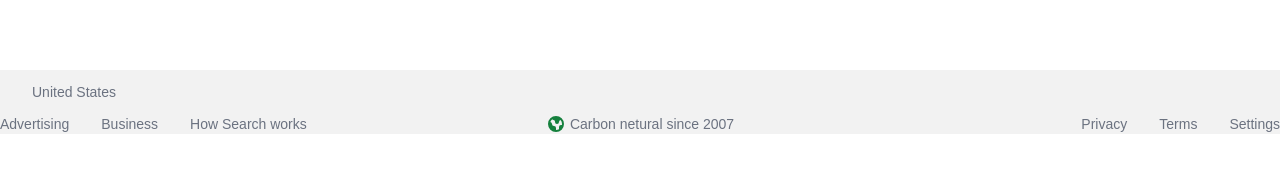
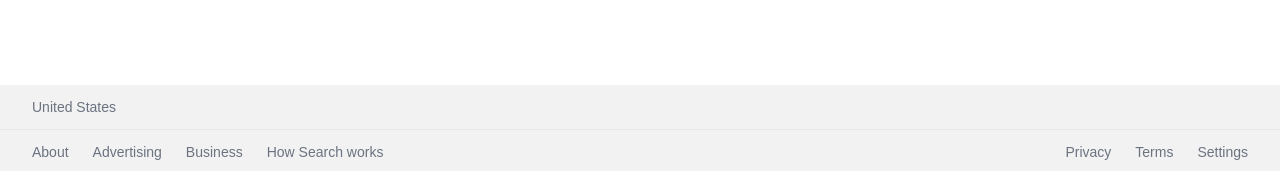
Before and after one commit to Adityaraj05/Google-clone, a Next.js app: page / in a window 1280 px wide. Shown: the part 626-797 px from the top of the page. Built offline with nearby package versions, Linux system fonts and the light colour scheme; no server answers.

Commit message:
Change in footer section

```diff
--- a/src/components/Footer.jsx
+++ b/src/components/Footer.jsx
@@ -1,29 +1,25 @@
 import CountryLookup from "./CountryLookup";
-import { GlobeIcon } from '@heroicons/react/solid';
 
 export default function Footer() {
   return (
-    <footer className="absolute bottom-10 text-sm text-gray-500 bg-[#f2f2f2] w-full">
+    <footer className="absolute bottom-0 text-sm text-gray-500 bg-[#f2f2f2] w-full">
+      <div className="border-b px-8 py-3">
+        <CountryLookup />
+      </div>
+      <div className="flex flex-col sm:flex-row justify-between items-center px-8 py-3 space-y-7 sm:space-y-0">
+        <ul className="flex items-center space-x-6">
+          <li className="link">About</li>
+          <li className="link">Advertising</li>
+          <li className="link">Business</li>
+          <li className="link">How Search works</li>
+        </ul>
 
-      <div className=" px-8 py-3">
-       <span className="link"><CountryLookup /></span>
+        <ul className="flex items-center space-x-6">
+          <li className="link">Privacy</li>
+          <li className="link">Terms</li>
+          <li className="link">Settings</li>
+        </ul>
       </div>
-      <div className='grid grid-cols-1 md:grid-cols-2 lg:grid-cols-3 gap-y-4 grid-flow-row-dense'>
-        <div className='flex justify-center items-center md:col-span-2 lg:col-span-1 lg:col-start-2'>
-           <GlobeIcon className='h-5 mr-1 text-green-700' /> <span className='link'>Carbon netural since 2007</span>
-        </div>
-        <div className='flex justify-center space-x-8 whitespace-nowrap md:justify-self-start'>
-            <span className="link">Advertising</span>
-            <span className="link">Business</span>
-            <span className="link">How Search works</span>
-        </div>
-        <div className='flex justify-center space-x-8 md:ml-auto '>
-        <span className="link">Privacy</span>
-        <span className="link">Terms</span>
-        <span className="link">Settings</span>
-       </div>
-    </div>
-
     </footer>
-  )
-  }
+  );
+}
```
